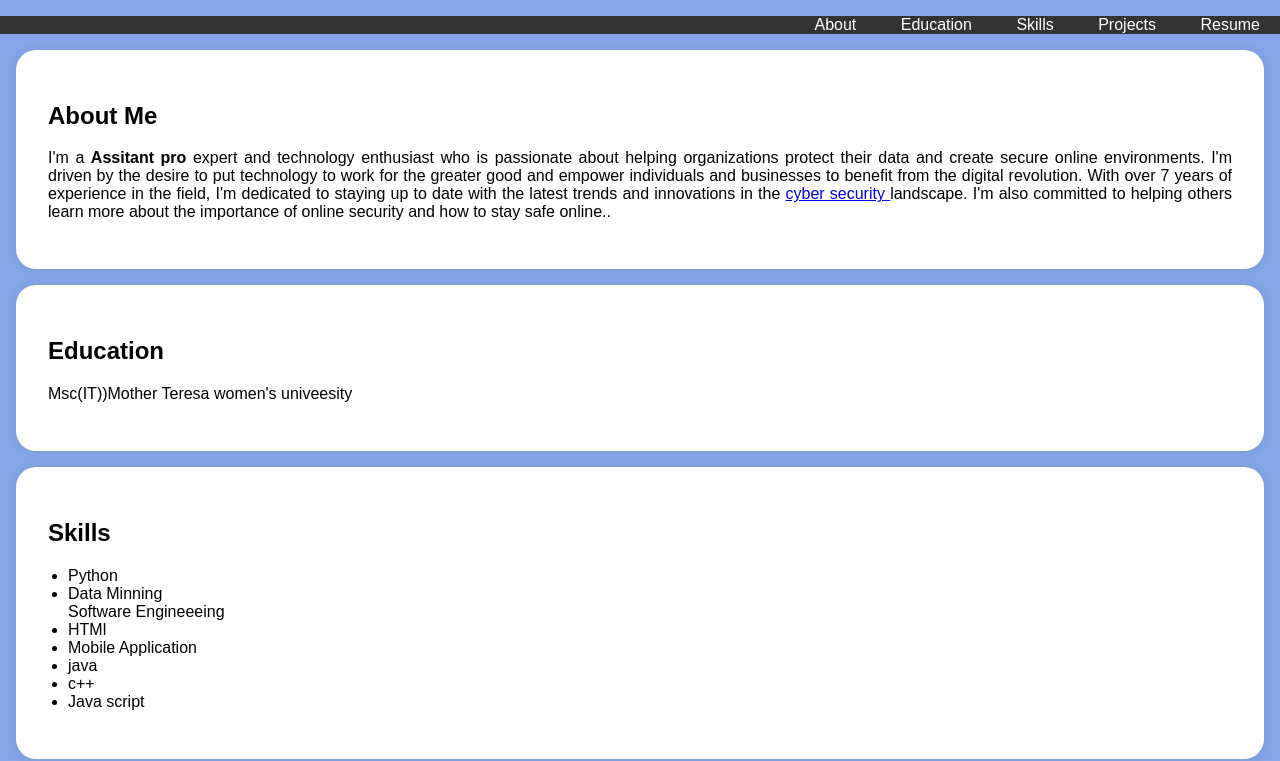
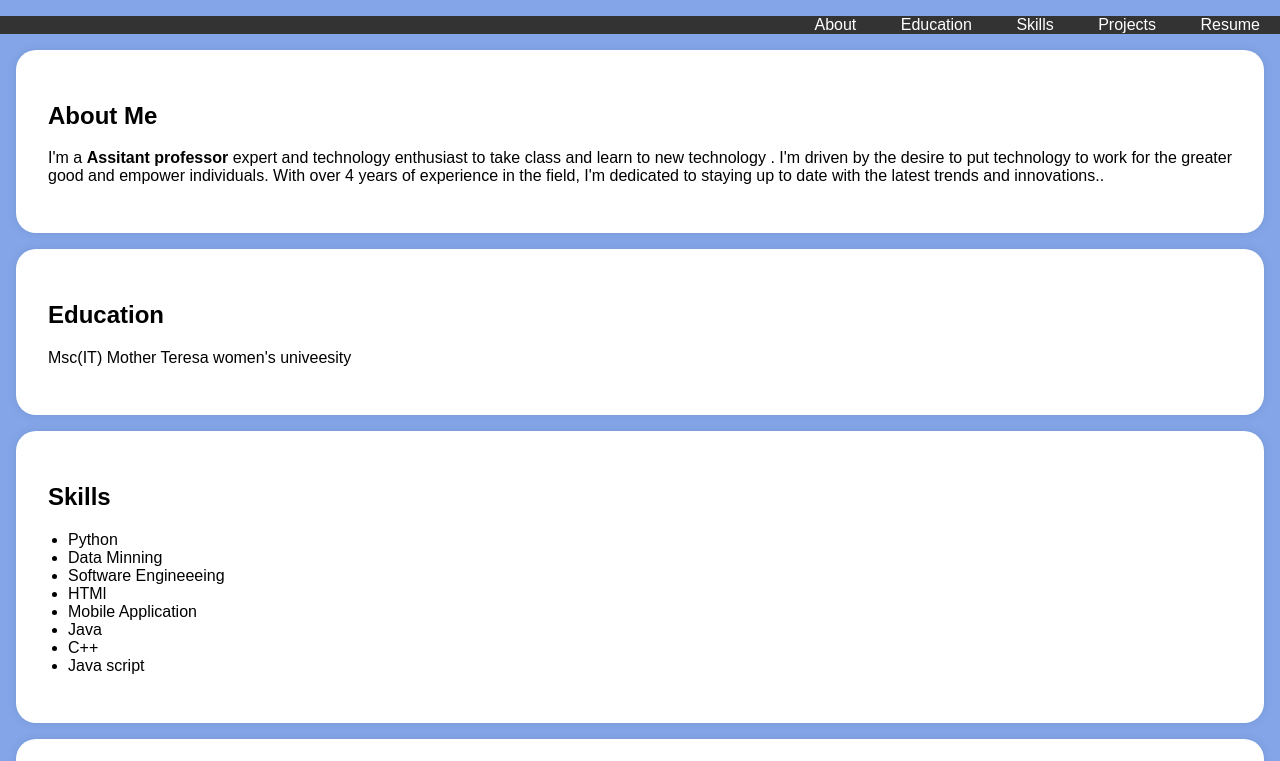
Before and after one commit to savithavenkatraman/mywebsite, a plain HTML site: page index.html in a window 1280 px wide. Shown: the part 197-958 px from the top of the page. Drawn offline with Linux system fonts and the light colour scheme.

Commit message:
Update index.html

```diff
--- a/index.html
+++ b/index.html
@@ -115,14 +115,14 @@
     <section id="about">
         <div class="section-content">
             <h2>About Me</h2>
-            <p>I'm a <b>Assitant pro </b>expert and technology enthusiast who is passionate about helping organizations protect their data and create secure online environments. I'm driven by the desire to put technology to work for the greater good and empower individuals and businesses to benefit from the digital revolution. With over 7 years of experience in the field, I'm dedicated to staying up to date with the latest trends and innovations in the <a href="https://techtrainer20.github.io/git_con2/" traget="_target">cyber security </a> landscape. I'm also committed to helping others learn more about the importance of online security and how to stay safe online..</p>
+            <p>I'm a <b>Assitant professor </b>expert and technology enthusiast to take class and learn to new technology . I'm driven by the desire to put technology to work for the greater good and empower individuals. With over 4 years of experience in the field, I'm dedicated to staying up to date with the latest trends and innovations..</p>
         </div>
     </section>
 
     <section id="education">
         <div class="section-content">
             <h2>Education</h2>
-            <p>Msc(IT))Mother Teresa women's univeesity </p>
+            <p>Msc(IT) Mother Teresa women's univeesity </p>
 
 
         </div>
@@ -135,11 +135,11 @@
                 <li>Python</li>
 
                  <li>Data Minning</li>
-                </li>Software Engineeeing</li>
+                <li>Software Engineeeing</li>
                 <li>HTMl</li>
                 <li>Mobile Application</li>
-                <li>java</li>
-                <li>c++</li>
+                <li>Java</li>
+                <li>C++</li>
                 <li>Java script</li>
             </ul>
         </div>
```
